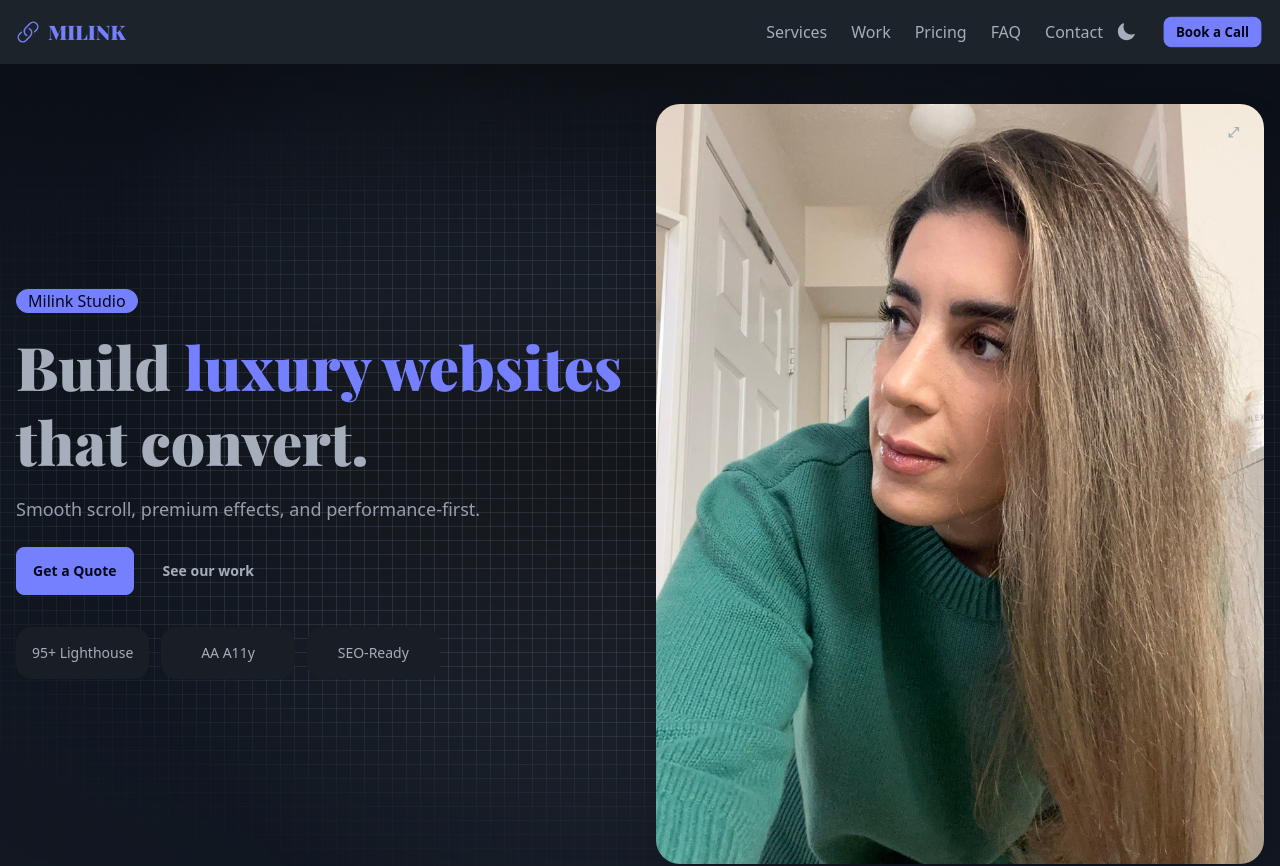
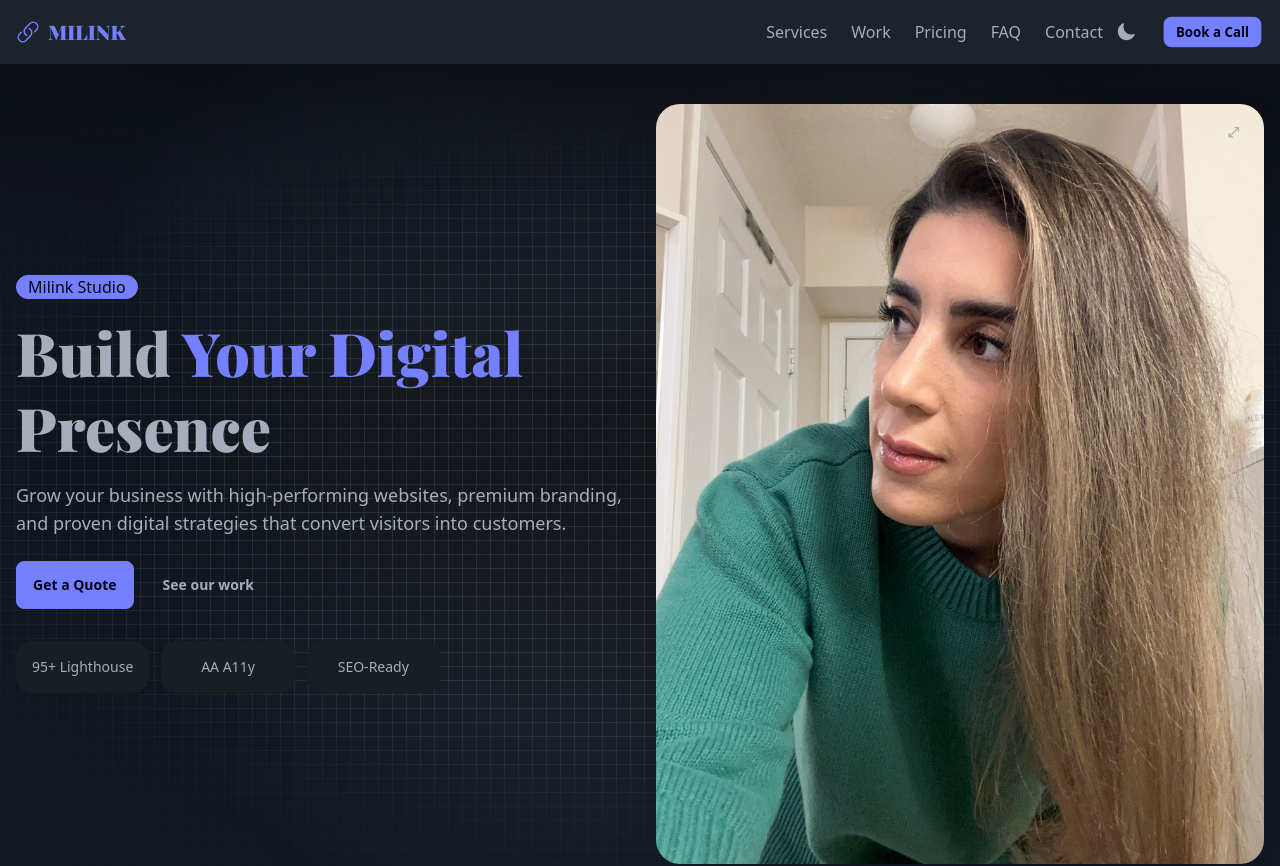
Before and after one commit to miladmo68/milink-pro, a React (Vite) app: page / in a window 1280 px wide. Shown: the top 866 px of the page. Built offline with nearby package versions, Linux system fonts and the light colour scheme; the HTML template or start-up script is replaced by a standard one.

Commit message:
hero changed

```diff
--- a/package.json
+++ b/package.json
@@ -11,6 +11,7 @@
   "dependencies": {
     "@heroicons/react": "^2.2.0",
     "daisyui": "^4.12.24",
+    "framer-motion": "^12.23.12",
     "react": "^18.3.1",
     "react-dom": "^18.3.1"
   },
--- a/src/sections/Hero.jsx
+++ b/src/sections/Hero.jsx
@@ -1,8 +1,43 @@
 import { useRef, useState } from "react";
+import { motion } from "framer-motion";
 
 export default function Hero({ onOpenLightbox }) {
   const videoRef = useRef(null);
   const [fallback, setFallback] = useState(false);
+
+  // ===== Motion variants (مینیمال و محلی) =====
+  const parent = {
+    hidden: {},
+    visible: { transition: { delayChildren: 0.3, staggerChildren: 0.2 } },
+  };
+  const fromTop = {
+    hidden: { opacity: 0, y: -80 },
+    visible: {
+      opacity: 1,
+      y: 0,
+      transition: { duration: 0.9, ease: "easeOut" },
+    },
+  };
+  const fromBottom = {
+    hidden: { opacity: 0, y: 80 },
+    visible: {
+      opacity: 1,
+      y: 0,
+      transition: { duration: 0.9, ease: "easeOut" },
+    },
+  };
+  const fadeIn = {
+    hidden: { opacity: 0 },
+    visible: { opacity: 1, transition: { duration: 0.8, ease: "easeOut" } },
+  };
+  // برای هماهنگ شدن با CTA:
+  const fadeInWithCTA = {
+    hidden: { opacity: 0 },
+    visible: {
+      opacity: 1,
+      transition: { duration: 0.8, ease: "easeOut", delay: 0.8 }, // ≈ زمان CTA
+    },
+  };
 
   return (
     <section id="home" className="relative bg-transparent">
@@ -39,31 +74,64 @@ export default function Hero({ onOpenLightbox }) {
       {/* ===== FOREGROUND CONTENT ===== */}
       <div className="relative z-10 h-full">
         <div className="container h-full grid md:grid-cols-2 gap-8 items-center py-8 md:py-10">
-          <div className="flex flex-col items-center text-center md:items-start md:text-left">
-            <div className="badge badge-primary badge-lg mb-4">
+          <motion.div
+            className="flex flex-col items-center text-center md:items-start md:text-left"
+            variants={parent}
+            initial="hidden"
+            animate="visible"
+          >
+            {/* ✅ همون افکت Get Started روی Milink Studio */}
+
+            <motion.div
+              className="badge badge-primary badge-lg mb-4"
+              variants={fadeInWithCTA}
+              whileHover={{
+                scale: 1.07,
+                boxShadow:
+                  "0 0 25px rgba(255,255,255,0.5), 0 0 40px rgba(0,112,255,0.6)",
+              }}
+            >
               Milink Studio
-            </div>
-            <h1 className="leading-tight">
-              Build <span className="text-primary">luxury websites</span> that
-              convert.
-            </h1>
-            <p className="mt-4 text-lg opacity-90">
-              Smooth scroll, premium effects, and performance-first.
-            </p>
-            <div className="mt-6 flex flex-col sm:flex-row gap-3">
+            </motion.div>
+
+            {/* ⬆️ از بالا */}
+            <motion.h1 className="leading-tight" variants={fromTop}>
+              {/* Build <span className="text-primary">luxury websites</span> that
+              convert. */}
+              Build <span className="text-primary">Your Digital </span>
+              Presence
+            </motion.h1>
+
+            {/* ⬇️ از پایین */}
+            <motion.p className="mt-4 text-lg opacity-90" variants={fromBottom}>
+              Grow your business with high-performing websites, premium
+              branding, and proven digital strategies that convert visitors into
+              customers.
+            </motion.p>
+
+            {/* CTA */}
+            <motion.div
+              className="mt-6 flex flex-col sm:flex-row gap-3"
+              variants={fadeIn}
+            >
               <a href="#contact" className="btn btn-primary">
                 Get a Quote
               </a>
               <a href="#work" className="btn btn-ghost">
                 See our work
               </a>
-            </div>
-            <div className="mt-8 grid grid-cols-3 gap-3 text-center text-sm">
+            </motion.div>
+
+            {/* Stats */}
+            <motion.div
+              className="mt-8 grid grid-cols-3 gap-3 text-center text-sm"
+              variants={fadeIn}
+            >
               <div className="rounded-box bg-base-200 p-4">95+ Lighthouse</div>
               <div className="rounded-box bg-base-200 p-4">AA A11y</div>
               <div className="rounded-box bg-base-200 p-4">SEO-Ready</div>
-            </div>
-          </div>
+            </motion.div>
+          </motion.div>
 
           <div className="relative">
             <div className="aspect-[4/5] rounded-3xl bg-base-200/60 shadow-2xl overflow-hidden">
@@ -87,3 +155,97 @@ export default function Hero({ onOpenLightbox }) {
     </section>
   );
 }
+
+// import { useRef, useState } from "react";
+
+// export default function Hero({ onOpenLightbox }) {
+//   const videoRef = useRef(null);
+//   const [fallback, setFallback] = useState(false);
+
+//   return (
+//     <section id="home" className="relative bg-transparent">
+//       {/* ===== BACKGROUND STACK ===== */}
+//       <div className="absolute inset-0 z-0 overflow-hidden">
+//         {!fallback && (
+//           <video
+//             ref={videoRef}
+//             className="absolute inset-0 h-full w-full object-cover"
+//             src="/assets/video/hero.mp4"
+//             autoPlay
+//             muted
+//             loop
+//             playsInline
+//             onError={() => setFallback(true)}
+//             aria-hidden="true"
+//           />
+//         )}
+
+//         {/* Base + overlays */}
+//         <div className="hero-plain hero-mask-90" aria-hidden="true" />
+//         <div className="hero-bleed hero-mask-90" aria-hidden="true" />
+//         <div className="hero-grid grid-fade hero-mask-90" aria-hidden="true" />
+//         <div
+//           className="hero-grid hero-grid-center hero-mask-90"
+//           aria-hidden="true"
+//         />
+//         <div className="hero-highlight hero-mask-90" aria-hidden="true" />
+//         <div className="hero-shadow hero-mask-90" aria-hidden="true" />
+//         <div className="hero-topfade" aria-hidden="true" />
+//         <div className="hero-vignette" aria-hidden="true" />
+//       </div>
+
+//       {/* ===== FOREGROUND CONTENT ===== */}
+//       <div className="relative z-10 h-full">
+//         <div className="container h-full grid md:grid-cols-2 gap-8 items-center py-8 md:py-10">
+//           <div className="flex flex-col items-center text-center md:items-start md:text-left">
+//             <div className="badge badge-primary badge-lg mb-4">
+//               Milink Studio
+//             </div>
+//             <h1 className="leading-tight">
+//               {/* Build <span className="text-primary">luxury websites</span> that
+//               convert. */}
+//               Build <span className="text-primary">Your Digital </span>
+//               Presence
+//             </h1>
+//             <p className="mt-4 text-lg opacity-90">
+//               Grow your business with high-performing websites, premium
+//               branding, and proven digital strategies that convert visitors into
+//               customers.
+//             </p>
+//             <div className="mt-6 flex flex-col sm:flex-row gap-3">
+//               <a href="#contact" className="btn btn-primary">
+//                 Get a Quote
+//               </a>
+//               <a href="#work" className="btn btn-ghost">
+//                 See our work
+//               </a>
+//             </div>
+//             <div className="mt-8 grid grid-cols-3 gap-3 text-center text-sm">
+//               <div className="rounded-box bg-base-200 p-4">95+ Lighthouse</div>
+//               <div className="rounded-box bg-base-200 p-4">AA A11y</div>
+//               <div className="rounded-box bg-base-200 p-4">SEO-Ready</div>
+//             </div>
+//           </div>
+
+//           <div className="relative">
+//             <div className="aspect-[4/5] rounded-3xl bg-base-200/60 shadow-2xl overflow-hidden">
+//               <img
+//                 src="/assets/img/3.jpg"
+//                 alt="Showcase"
+//                 className="h-full w-full object-cover"
+//                 loading="eager"
+//               />
+//               <button
+//                 className="btn btn-sm btn-ghost absolute right-3 top-3"
+//                 onClick={() => onOpenLightbox?.("/assets/img/3.jpg")}
+//                 aria-label="Expand"
+//               >
+//                 ⤢
+//               </button>
+//             </div>
+//           </div>
+//         </div>
+//       </div>
+//     </section>
+//   );
+// }
```
Also changed, not shown: 1 other file (tests, documents, lock files or other folders).
